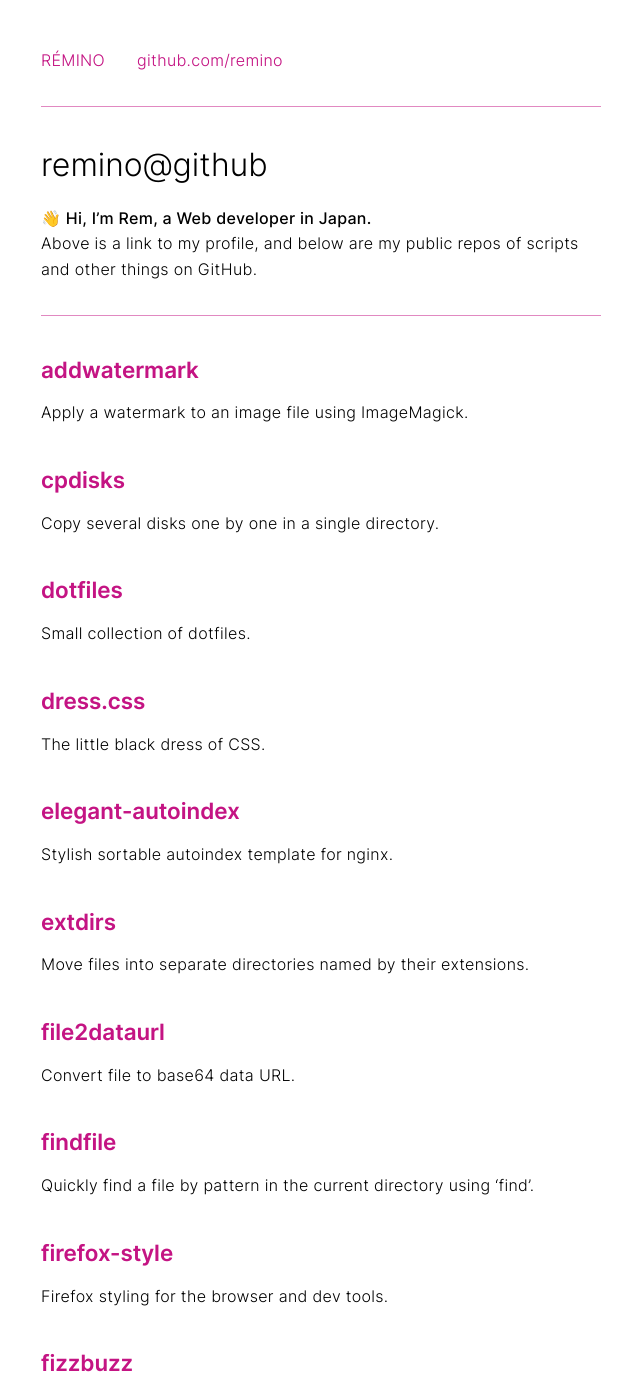
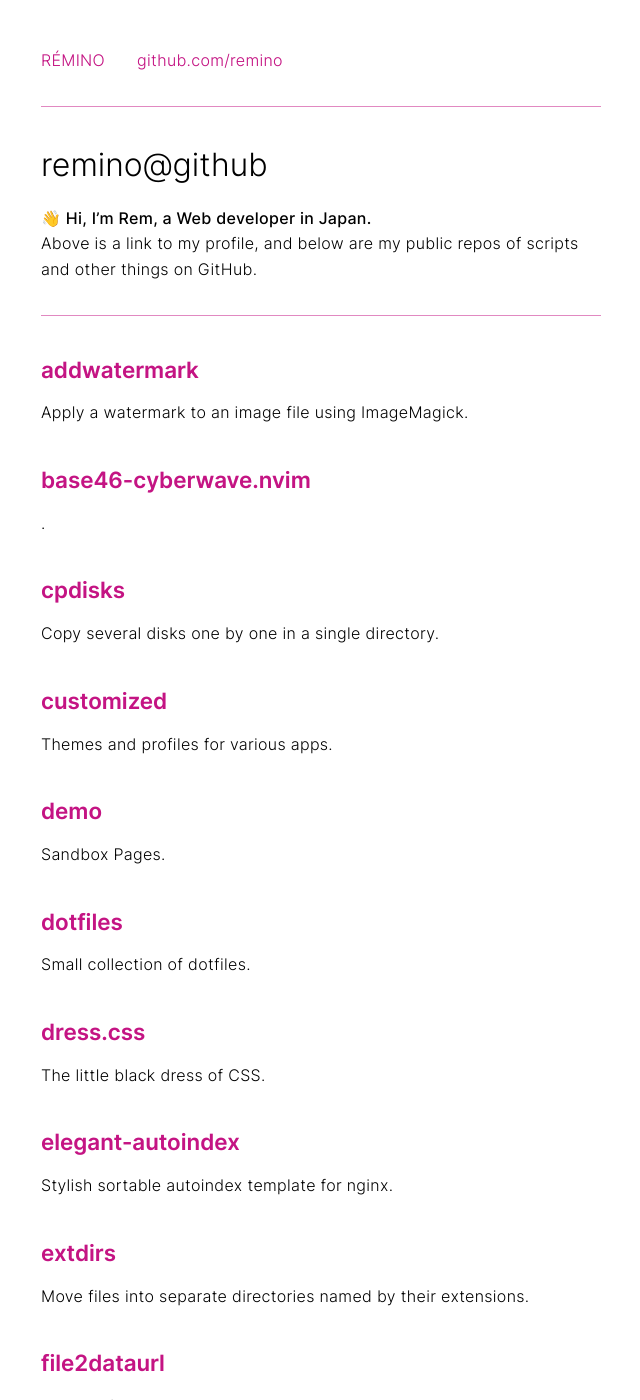
Before and after one commit to remino/remino.github.io, a Jekyll site: the page built from index.md, in a window 1280 px wide and 1400 px high. Shown: the whole window, without its empty margins (319-959 px from the left). Built offline with Jekyll 4.4.1, drawn with Linux system fonts in a browser that asks for light colours; some of the changed text lies outside the part shown.

Commit message:
Update repos

```diff
--- a/_data/repos.json
+++ b/_data/repos.json
@@ -6,10 +6,28 @@
 		"url": "https://github.com/remino/addwatermark"
 	},
 	{
+		"description": "",
+		"homepageUrl": "",
+		"name": "base46-cyberwave.nvim",
+		"url": "https://github.com/remino/base46-cyberwave.nvim"
+	},
+	{
 		"description": "Copy several disks one by one in a single directory",
 		"homepageUrl": "",
 		"name": "cpdisks",
 		"url": "https://github.com/remino/cpdisks"
+	},
+	{
+		"description": "Themes and profiles for various apps",
+		"homepageUrl": "",
+		"name": "customized",
+		"url": "https://github.com/remino/customized"
+	},
+	{
+		"description": "Sandbox Pages",
+		"homepageUrl": "https://remino.github.io/demo/",
+		"name": "demo",
+		"url": "https://github.com/remino/demo"
 	},
 	{
 		"description": "Small collection of dotfiles",
@@ -46,12 +64,6 @@
 		"homepageUrl": "",
 		"name": "findfile",
 		"url": "https://github.com/remino/findfile"
-	},
-	{
-		"description": "Firefox styling for the browser and dev tools",
-		"homepageUrl": "",
-		"name": "firefox-style",
-		"url": "https://github.com/remino/firefox-style"
 	},
 	{
 		"description": "From 1 to 100",
@@ -120,12 +132,6 @@
 		"url": "https://github.com/remino/igframe"
 	},
 	{
-		"description": "Personal iTerm profile and colour theme",
-		"homepageUrl": "",
-		"name": "iterm",
-		"url": "https://github.com/remino/iterm"
-	},
-	{
 		"description": "Plain and simple Jekyll site template ideal for GitHub Pages",
 		"homepageUrl": "https://remino.github.io/jeksite/",
 		"name": "jeksite",
@@ -160,12 +166,6 @@
 		"homepageUrl": "",
 		"name": "middleman-reslib",
 		"url": "https://github.com/remino/middleman-reslib"
-	},
-	{
-		"description": "CSS for Miniflux",
-		"homepageUrl": "",
-		"name": "miniflux-css",
-		"url": "https://github.com/remino/miniflux-css"
 	},
 	{
 		"description": "Create .htaccess file for Apache HTTPd to show a stylised directory index",
@@ -318,6 +318,12 @@
 		"url": "https://github.com/remino/purifyurl"
 	},
 	{
+		"description": "",
+		"homepageUrl": "",
+		"name": "randgen",
+		"url": "https://github.com/remino/randgen"
+	},
+	{
 		"description": "GitHub Profile",
 		"homepageUrl": "",
 		"name": "remino",
@@ -376,12 +382,6 @@
 		"homepageUrl": "",
 		"name": "sere",
 		"url": "https://github.com/remino/sere"
-	},
-	{
-		"description": "Sandbox Pages",
-		"homepageUrl": "https://remino.github.io/shards",
-		"name": "shards",
-		"url": "https://github.com/remino/shards"
 	},
 	{
 		"description": "Collection of snippets and templates for various languages",
```
